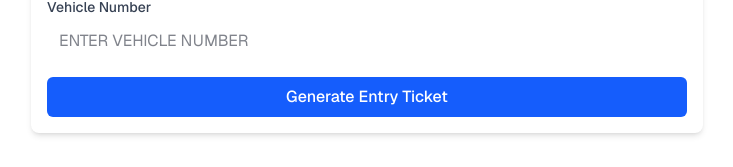
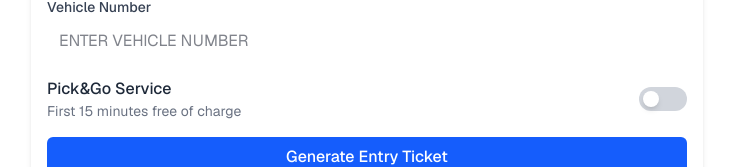
Before and after one commit to dulan8080/parking-ticket, a Next.js app: page / in a window 1280 px wide. Shown: the part 307-474 px from the top of the page, without its empty margins (273-1006 px from the left). Built offline with nearby package versions, Linux system fonts and the light colour scheme; no server answers; the database is empty.

Commit message:
Add Pick&Go feature to parking entry system, including toggle in EntryForm and notice in Receipt. Update ParkingContext to handle isPickAndGo flag and adjust duration calculation for billing. Enhance ParkingEntry type in schema.

```diff
--- a/src/components/EntryForm.tsx
+++ b/src/components/EntryForm.tsx
@@ -12,6 +12,7 @@ const EntryForm = () => {
   const { vehicleTypes, addParkingEntry, findParkingEntry } = useParkingContext();
   const [vehicleNumber, setVehicleNumber] = useState("");
   const [selectedVehicleType, setSelectedVehicleType] = useState("");
+  const [isPickAndGo, setIsPickAndGo] = useState(false);
   const [error, setError] = useState("");
   const [errorDetails, setErrorDetails] = useState<{receiptId?: string, entryTime?: string} | null>(null);
   const [createdEntry, setCreatedEntry] = useState<ParkingEntry | null>(null);
@@ -49,7 +50,8 @@ const EntryForm = () => {
         return;
       }
 
-      const entry = await addParkingEntry(vehicleNumber, selectedVehicleType);
+      // Pass the isPickAndGo flag to addParkingEntry
+      const entry = await addParkingEntry(vehicleNumber, selectedVehicleType, isPickAndGo);
       console.log("Created entry:", entry); // Debug log
       setCreatedEntry(entry);
       setShowReceipt(true);
@@ -257,6 +259,59 @@ const EntryForm = () => {
           required
         />
 
+        {/* Pick&Go toggle switch */}
+        <div className="mb-4">
+          <div className="flex items-center justify-between">
+            <div>
+              <h3 className="text-base font-medium text-gray-800">Pick&Go Service</h3>
+              <p className="text-sm text-gray-500">First 15 minutes free of charge</p>
+            </div>
+            <div className="relative inline-block w-12 h-6 transition duration-200 ease-in-out">
+              <input
+                id="pick-and-go-switch"
+                type="checkbox"
+                className="opacity-0 w-0 h-0"
+                checked={isPickAndGo}
+                onChange={() => setIsPickAndGo(!isPickAndGo)}
+                aria-label="Enable Pick&Go service"
+              />
+              <label
+                htmlFor="pick-and-go-switch"
+                className={`absolute top-0 left-0 right-0 bottom-0 rounded-full cursor-pointer transition-colors duration-300 ease-in-out ${
+                  isPickAndGo ? 'bg-green-500' : 'bg-gray-300'
+                }`}
+                tabIndex={0}
+                onKeyDown={(e) => {
+                  if (e.key === "Enter" || e.key === " ") {
+                    e.preventDefault();
+                    setIsPickAndGo(!isPickAndGo);
+                  }
+                }}
+              >
+                <span
+                  className={`absolute left-1 top-1 bg-white w-4 h-4 rounded-full transition-transform duration-300 shadow-md transform ${
+                    isPickAndGo ? 'translate-x-6' : 'translate-x-0'
+                  }`}
+                />
+              </label>
+            </div>
+          </div>
+
+          {isPickAndGo && (
+            <div className="mt-2 p-3 bg-yellow-50 border border-yellow-200 rounded-lg text-sm text-yellow-800">
+              <div className="flex items-start">
+                <svg className="w-5 h-5 mr-2 mt-0.5 text-yellow-600" fill="none" viewBox="0 0 24 24" stroke="currentColor">
+                  <path strokeLinecap="round" strokeLinejoin="round" strokeWidth={2} d="M13 16h-1v-4h-1m1-4h.01M21 12a9 9 0 11-18 0 9 9 0 0118 0z" />
+                </svg>
+                <p>
+                  <strong>Important:</strong> You have selected Pick&Go service. You will have 15 minutes free of charge.
+                  You cannot leave the vehicle at the parking premise. After 15 minutes, standard parking charges will apply.
+                </p>
+              </div>
+            </div>
+          )}
+        </div>
+
         <Button type="submit" className="w-full" disabled={isProcessing}>
           {isProcessing ? "Generating..." : "Generate Entry Ticket"}
         </Button>
--- a/src/components/Receipt.tsx
+++ b/src/components/Receipt.tsx
@@ -163,6 +163,14 @@ const Receipt = ({ entry, isExit = false }: ReceiptProps) => {
             <span>{entry.entryTime ? formatDate(entry.entryTime) : 'N/A'}</span>
           </div>
 
+          {/* Add Pick&Go notice */}
+          {entry.isPickAndGo && (
+            <div className="bg-yellow-50 p-3 my-2 rounded-md border border-yellow-200">
+              <p className="text-yellow-800 font-medium mb-1">You Have selected Pick&Go</p>
+              <p className="text-yellow-700 text-sm">You have 15min Free Of Charge. You can Not leave the vehicle at Parking premise. After 15min You will be charged.</p>
+            </div>
+          )}
+
           {isExit && entry.exitTime && (
             <>
               <div className="flex justify-between mb-2">
--- a/src/context/ParkingContext.tsx
+++ b/src/context/ParkingContext.tsx
@@ -9,7 +9,7 @@ type ParkingContextType = {
   addVehicleType: (name: string) => Promise<void>;
   updateVehicleRates: (vehicleId: string, rates: HourlyRate[]) => Promise<void>;
   deleteVehicleType: (id: string) => Promise<void>;
-  addParkingEntry: (vehicleNumber: string, vehicleType: string) => Promise<ParkingEntry>;
+  addParkingEntry: (vehicleNumber: string, vehicleType: string, isPickAndGo?: boolean) => Promise<ParkingEntry>;
   exitVehicle: (entryId: string) => Promise<ParkingEntry | null>;
   findParkingEntry: (vehicleNumber: string) => Promise<ParkingEntry | null>;
   findParkingEntryByReceiptId: (receiptId: string) => Promise<ParkingEntry | null>;
@@ -102,7 +102,7 @@ export const ParkingProvider = ({ children }: { children: React.ReactNode }) =>
     }
   };
 
-  const addParkingEntry = async (vehicleNumber: string, vehicleTypeId: string): Promise<ParkingEntry> => {
+  const addParkingEntry = async (vehicleNumber: string, vehicleTypeId: string, isPickAndGo: boolean = false): Promise<ParkingEntry> => {
     try {
       const receiptId = `PK-${Math.floor(100000 + Math.random() * 900000)}`;
 
@@ -112,7 +112,8 @@ export const ParkingProvider = ({ children }: { children: React.ReactNode }) =>
         body: JSON.stringify({
           vehicleNumber,
           vehicleTypeId,
-          receiptId
+          receiptId,
+          isPickAndGo
         })
       });
 
@@ -174,12 +175,22 @@ export const ParkingProvider = ({ children }: { children: React.ReactNode }) =>
     const entryTime = new Date(entry.entryTime);
     const exitTime = new Date(entry.exitTime);
 
-    // Calculate duration in hours - minimum 1 hour even if just a few seconds
+    // Calculate duration in milliseconds
     const durationMs = exitTime.getTime() - entryTime.getTime();
-    const durationHours = Math.max(1, Math.ceil(durationMs / (1000 * 60 * 60)));
 
     console.log(`Calculating charges: Entry time ${entryTime}, Exit time ${exitTime}`);
-    console.log(`Duration: ${durationMs / (1000 * 60 * 60)} hours, rounded to ${durationHours} hours`);
+    console.log(`Duration: ${durationMs / (1000 * 60 * 60)} hours`);
+
+    // For Pick&Go: check if duration is less than 15 minutes (900000 ms)
+    if (entry.isPickAndGo && durationMs <= 15 * 60 * 1000) {
+      console.log("Pick&Go entry with duration less than 15 minutes - no charge");
+      return 0;
+    }
+
+    // Calculate duration in hours - minimum 1 hour even if just a few seconds
+    // If Pick&Go is enabled but exceeded 15 minutes, still charge normally
+    const durationHours = Math.max(1, Math.ceil(durationMs / (1000 * 60 * 60)));
+    console.log(`Duration rounded to ${durationHours} hours for billing purposes`);
 
     // Log the entry object for debugging
     console.log('Entry object:', JSON.stringify(entry, null, 2));
--- a/src/types/index.ts
+++ b/src/types/index.ts
@@ -18,4 +18,5 @@ export type ParkingEntry = {
   totalAmount?: number;
   duration?: number; // in hours
   receiptId: string;
+  isPickAndGo?: boolean; // Flag for 15 minutes free parking
 };
```
Also changed, not shown: 1 other file (tests, documents, lock files or other folders).
